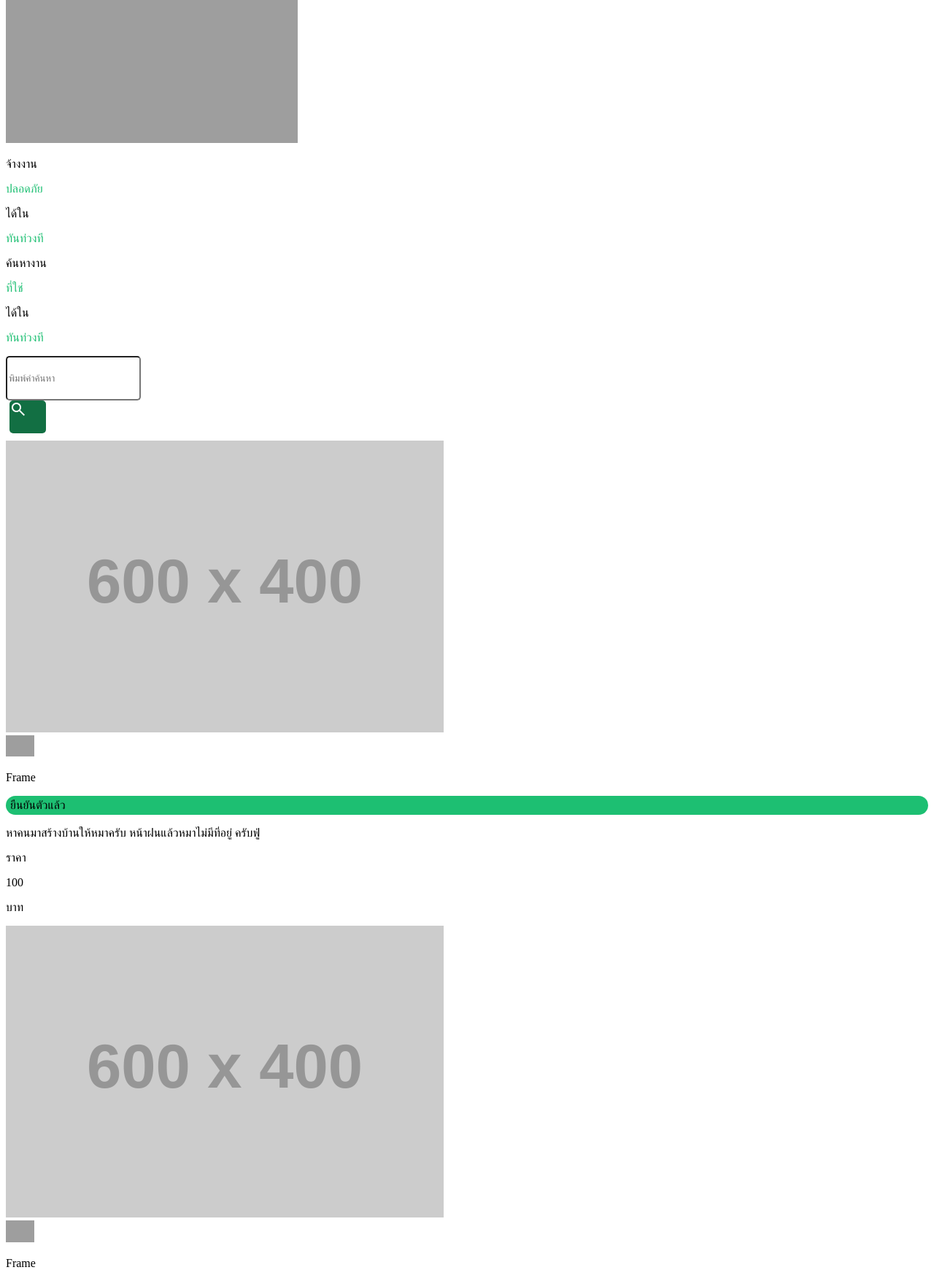
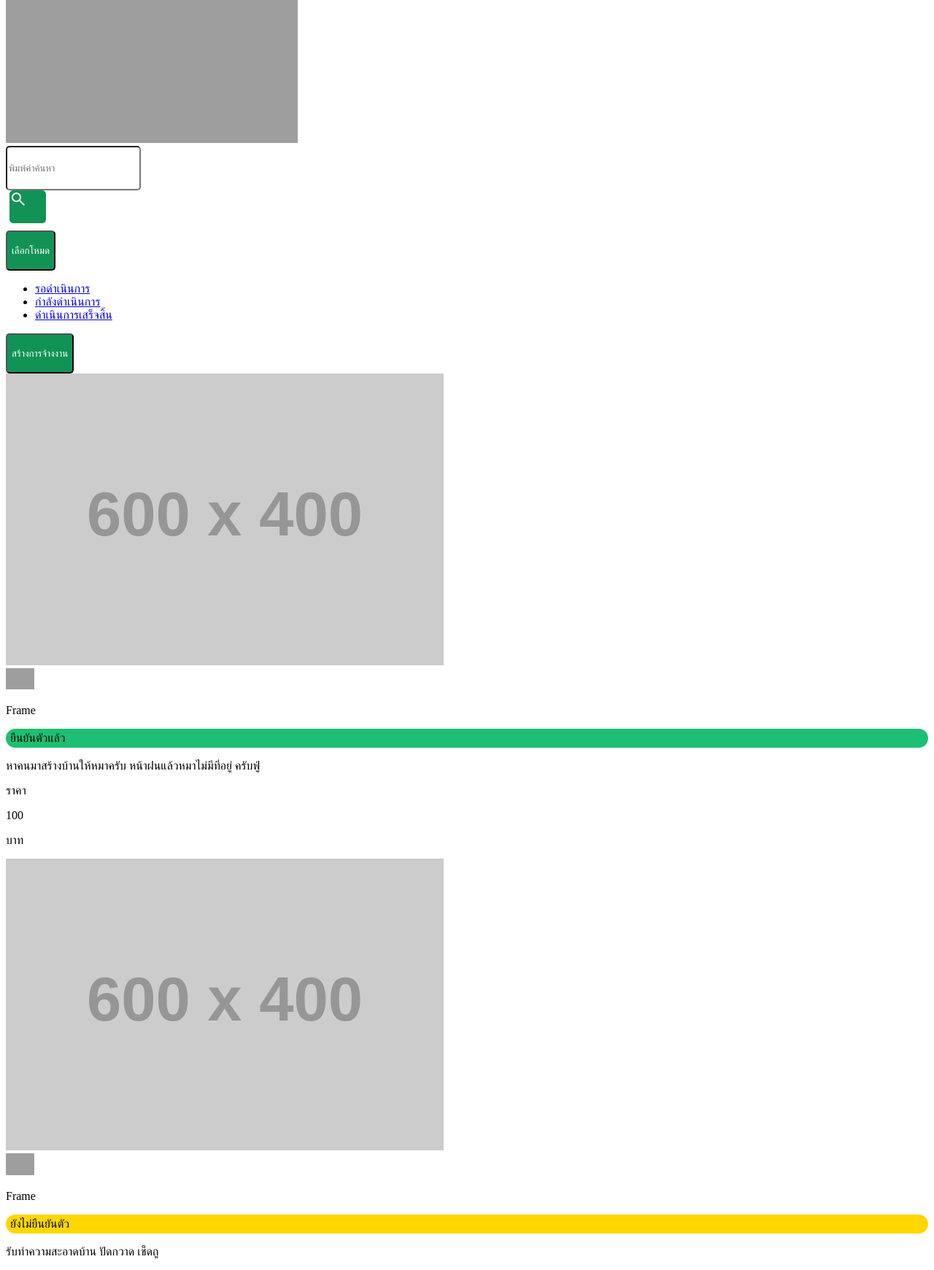
Before and after one commit to FrameTH1/SuperSam, a PHP site: page /page/hire.php in a window 1280 px wide. Shown: the part 206-1947 px from the top of the page at 73% size. Run offline with PHP 8.4, Linux system fonts and the light colour scheme; grey boxes labelled with a size stand in for pictures from a placeholder-image service; some libraries are stand-ins or nearby versions; grey boxes are pictures that could not be loaded.

Commit message:
เพิ่มปุ่มใน hire

```diff
--- a/page/hire.php
+++ b/page/hire.php
@@ -28,9 +28,18 @@ $jobs_type = ["รอดำเนินการ", "กำลังดำเน
         width: calc(55px - 5px);
         height: calc(55px - (5px * 2));
         margin: auto 5px;
-        background-color: #126f43;
+        background-color: #119356;
         color: white;
         border-radius: 5px;
+    }
+
+    .btn-color {
+        background-color: #119356;
+        color: white;
+    }
+
+    .btn-color:hover {
+        color: white;
     }
 
     #verify {
@@ -62,23 +71,13 @@ $jobs_type = ["รอดำเนินการ", "กำลังดำเน
             <img class="w-100 h-auto"
                 src="https://fiverr-res.cloudinary.com/image/upload/f_auto,q_auto/v1/attachments/generic_asset/asset/678686c47c024e18e773c75e90aaab1c-1705999902357/hero-xl.png"
                 alt="" srcset="">
-            <div class="d-flex position-absolute w-100 h-100">
-                <div class="m-auto">
-                    <!-- pc -->
-                    <div class="m-auto gap-2 d-none d-lg-flex">
-                        <p class="h1 text-white">จ้างงาน</p>
-                        <p class="h1 text-neon-green">ปลอดภัย</p>
-                        <p class="h1 text-white">ได้ใน</p>
-                        <p class="h1 text-neon-green">ทันท่วงที</p>
         </div>
-                    <!-- mobile -->
-                    <div class="m-auto gap-2 d-flex d-lg-none">
-                        <p class="h4 text-white">ค้นหางาน</p>
-                        <p class="h4 text-neon-green">ที่ใช่</p>
-                        <p class="h4 text-white">ได้ใน</p>
-                        <p class="h4 text-neon-green">ทันท่วงที</p>
-                    </div>
-                    <div class="mt-2 d-flex flex-row-reverse">
+
+        <div class="row mt-3 d-flex flex-row-reverse">
+            <div class="col-3 d-flex ps-2">
+                <div class="d-flex w-100">
+                    <div class="m-auto w-100">
+                        <div class="d-flex flex-row-reverse">
                             <input class="w-100 search-anything" type="text" placeholder="พิมพ์คำค้นหา">
                             <div class="d-flex search-anything position-absolute">
                                 <div class="btn-search-anything d-flex">
@@ -89,6 +88,23 @@ $jobs_type = ["รอดำเนินการ", "กำลังดำเน
                             </div>
                         </div>
                     </div>
+                </div>
+            </div>
+            <div class="col justify-content-between d-flex flex-row-reverse pe-0">
+                <div class="dropdown my-auto">
+                    <button class="btn btn-color dropdown-toggle search-anything" type="button" id="dropdownMenuButton"
+                        data-bs-toggle="dropdown" aria-expanded="false">
+                        เลือกโหมด
+                    </button>
+                    <ul class="dropdown-menu" aria-labelledby="dropdownMenuButton">
+                        <li><a class="dropdown-item" href="#">รอดำเนินการ</a></li>
+                        <li><a class="dropdown-item" href="#">กำลังดำเนินการ</a></li>
+                        <li><a class="dropdown-item" href="#">ดำเนินการเสร็จสิ้น</a></li>
+                    </ul>
+                </div>
+                <button class="btn btn-color search-anything" type="button">
+                        สร้างการจ้างงาน
+                </button>
             </div>
         </div>
 
```
Also changed, not shown: page/find.php (+14 -8 lines). Lines whose indentation alone changed are shown as unchanged.
